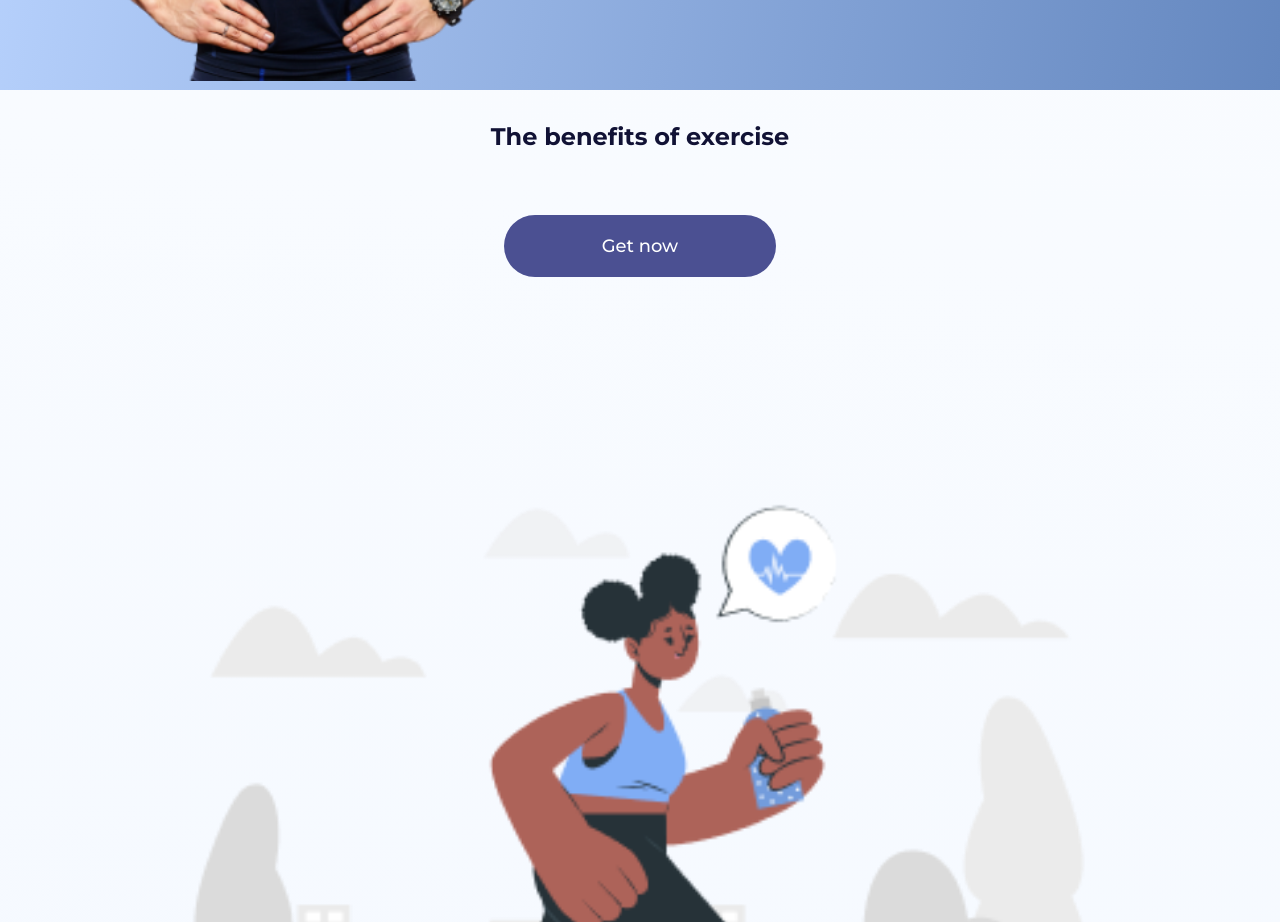
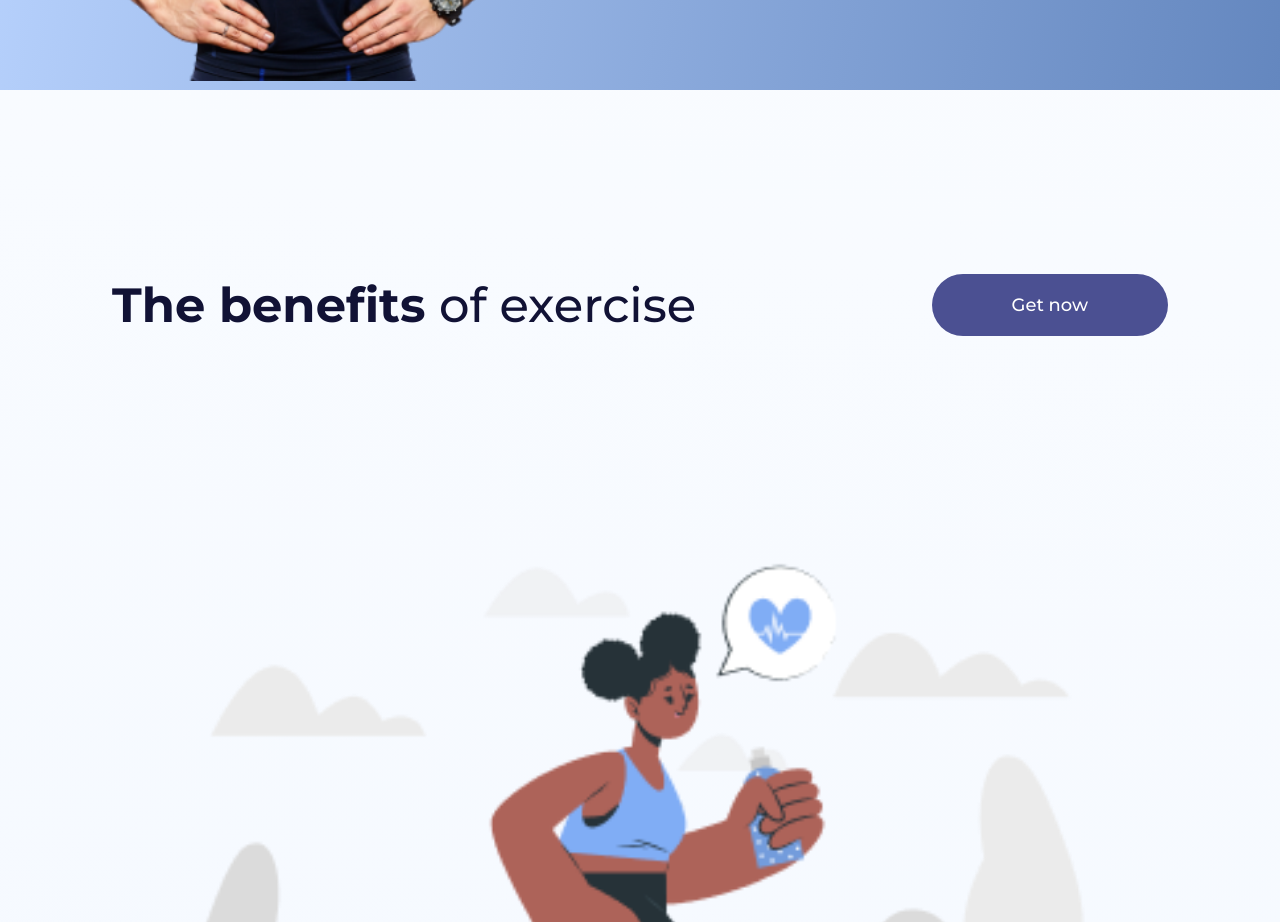
Before and after one commit to John-Davidson-8/freemote-landing-page-project, a plain HTML site: page index.html in a window 1280 px wide. Shown: the part 2007-2929 px from the top of the page. Drawn offline with Linux system fonts and the light colour scheme.

Commit message:
Add benefits response desktop responsive

```diff
--- a/index.html
+++ b/index.html
@@ -63,8 +63,10 @@
             </div>
             <!-- benefits section -->
             <div class="benefits-section section-centre">
-                <h2 class="desktop-only"><span class="bold">The benefits </span>of exercise</h2>
-                <a href="#" class="all-btn benefits-btn desktop-only">Get now</a>
+                <div class="benefits-flex">
+                    <h2 class="desktop-only"><span class="bold">The benefits </span>of exercise</h2>
+                    <a href="#" class="all-btn benefits-btn desktop-only">Get now</a>
+                </div>
                 <div class="benefits-img">
                     <img src="./assets/Healthy habit-cuate 1.png" class="benefits-image" alt="runner">
                 </div>
--- a/styles.css
+++ b/styles.css
@@ -318,5 +318,18 @@ footer {
     .desktop-only {
         display: block;
     }
+    .benefits-flex {
+        display: flex;
+        justify-content: space-between;
+        align-items: center;
+        margin: 9.5rem 5rem 0 5rem;
+    }
+    .benefits-flex > .desktop-only {
+        margin: 0;
+    }
+    .benefits-flex > h2 {
+        font-size: 3rem;
+        font-weight: 500;
+    }
 
 }
```
